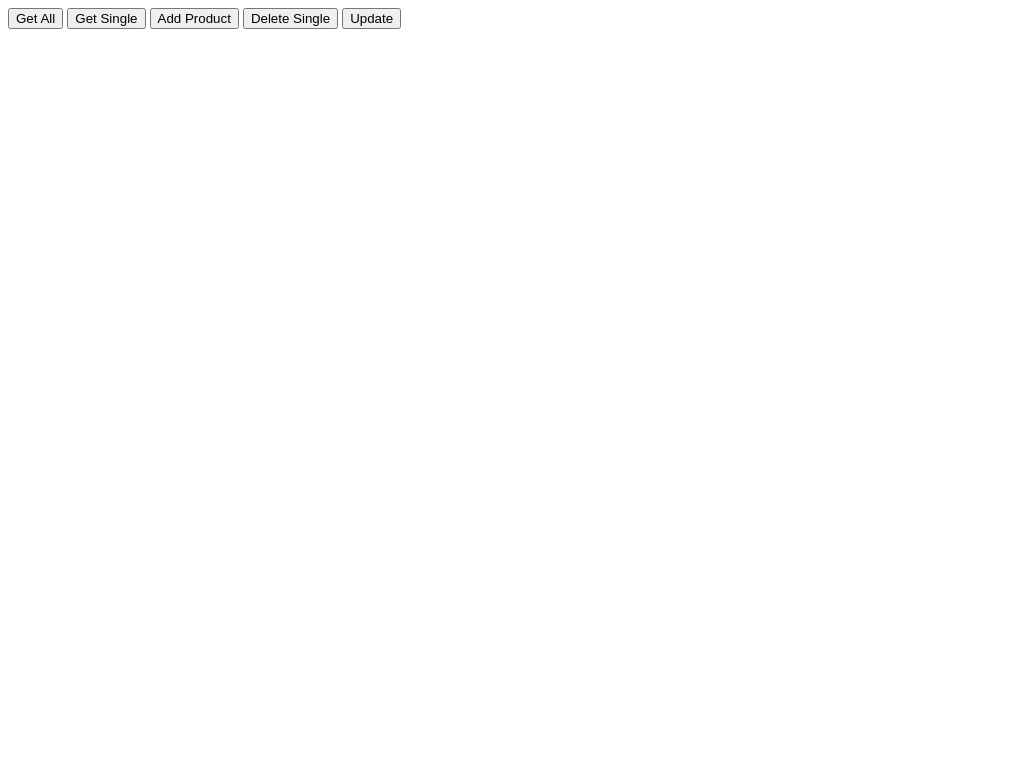
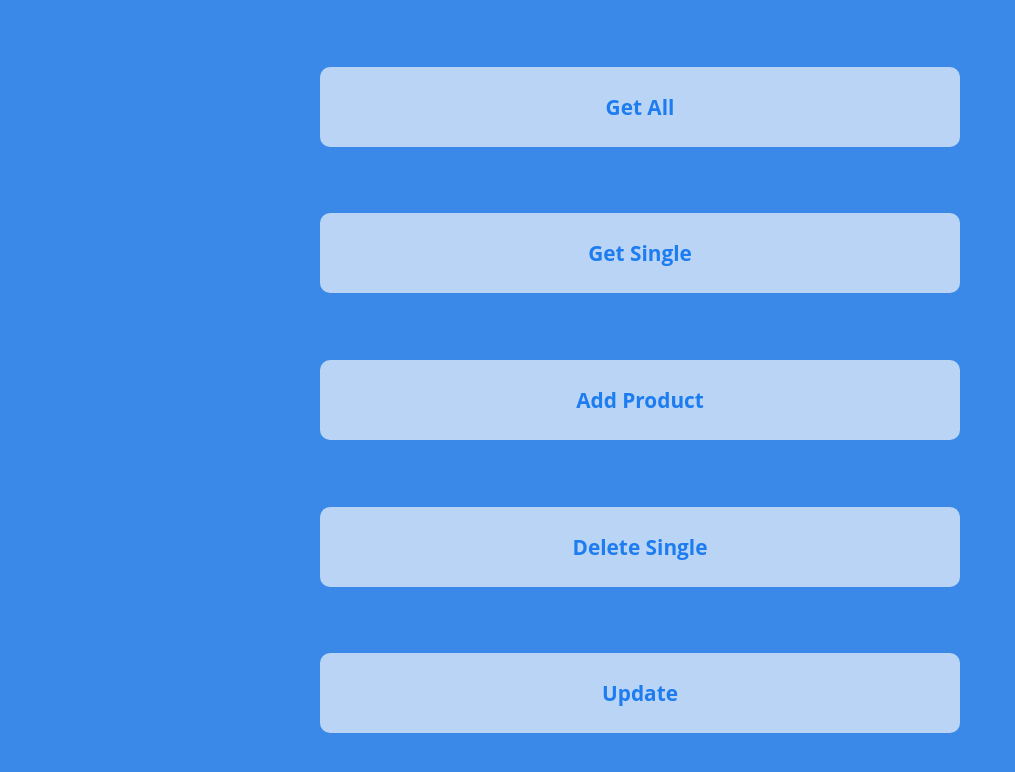
Before and after one commit to Sw0rd74nd/Web-Engineering-1, a plain HTML site: page Vorlesung 4 (31.05.23)/index.html in a window 1280 px wide. Shown: the whole page, without its empty margins (0-1015 px from the left). Drawn offline with Linux system fonts and the light colour scheme.

Commit message:
css hübsch hübsch

```diff
--- a/Vorlesung 4 (31.05.23)/index.html
+++ b/Vorlesung 4 (31.05.23)/index.html
@@ -10,12 +10,12 @@
 </head>
 <body>
 
-    <div class="buttons">
-        <button onclick="getAll()">Get All</button>
-        <button onclick="getSingle()">Get Single</button>
-        <button onclick="addProduct()">Add Product</button>
-        <button onclick="deleteAll()">Delete Single</button>
-        <button onclick="update()">Update</button>
+    <div class="buttonsContainer">
+        <button class="buttons" onclick="getAll()">Get All</button>
+        <button class="buttons" onclick="getSingle()">Get Single</button>
+        <button class="buttons" onclick="addProduct()">Add Product</button>
+        <button class="buttons" onclick="deleteAll()">Delete Single</button>
+        <button class="buttons" onclick="update()">Update</button>
     </div>
 
 </body>
--- a/Vorlesung 4 (31.05.23)/style.css
+++ b/Vorlesung 4 (31.05.23)/style.css
@@ -0,0 +1,39 @@
+* {
+    box-sizing: border-box;
+}
+
+body{
+    margin: 0;
+    padding: 0;
+    min-width: 100vw;
+    min-height: 100vh;
+    max-width: 100vh;
+    overflow-x: hidden;
+    background-color: #3a89e8;
+}
+
+.buttonsContainer{
+    max-width: 100%;
+    height: 100vh;
+    display: flex;
+    flex-direction: column;
+    justify-content: space-evenly;
+    align-items: center;
+}
+
+.buttons{
+    width: 50vw;
+    height: 80px;
+    font-size: 1.3em;
+    font-family: 'Open Sans', Arial;
+    font-weight: bold;
+    color: #1d7cf0;
+    border-radius: 10px;
+    border: transparent;
+    background-color: #b9d4f5;
+}
+
+.buttons:hover{
+    background-color: #e1f1ff;
+    cursor: pointer;
+}
```
